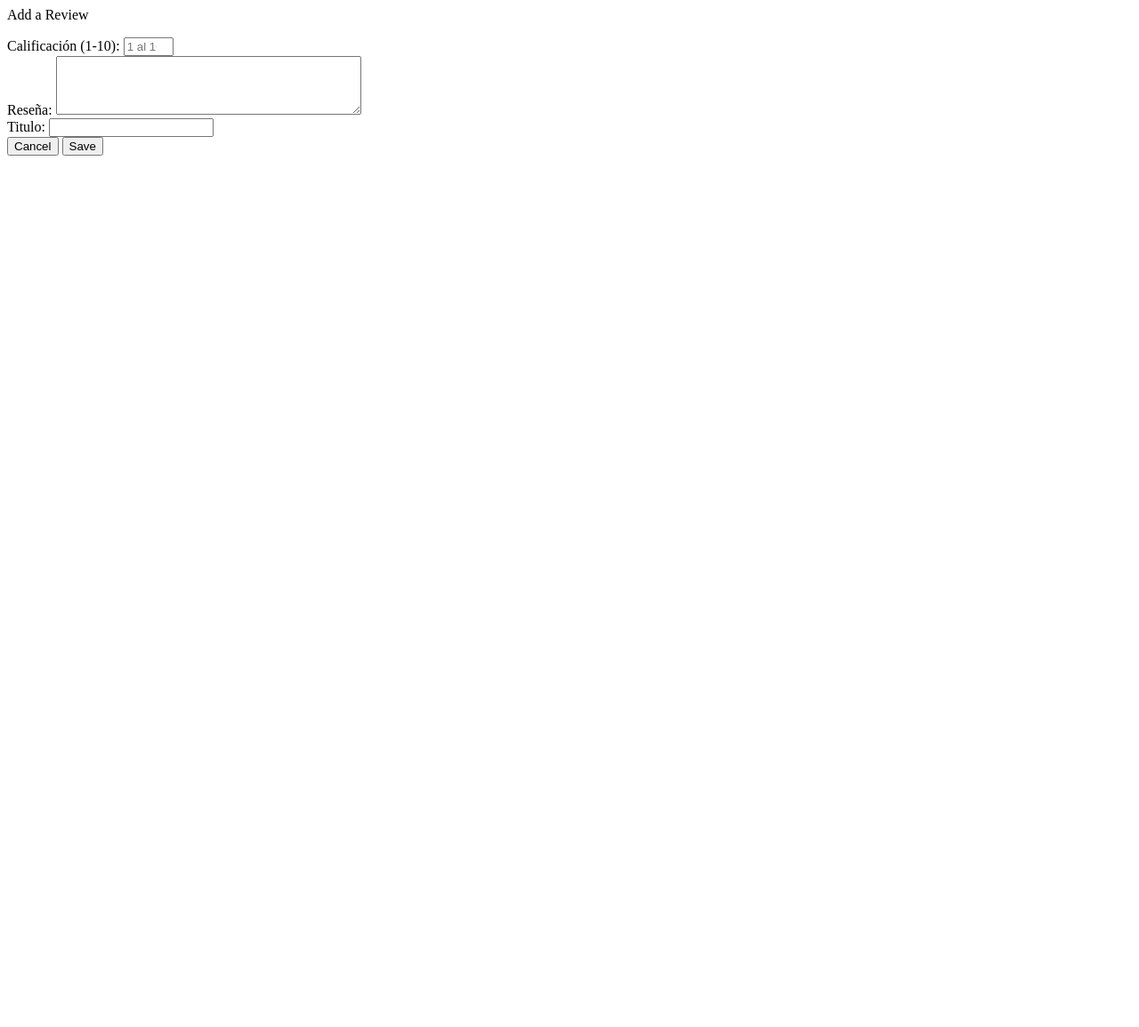
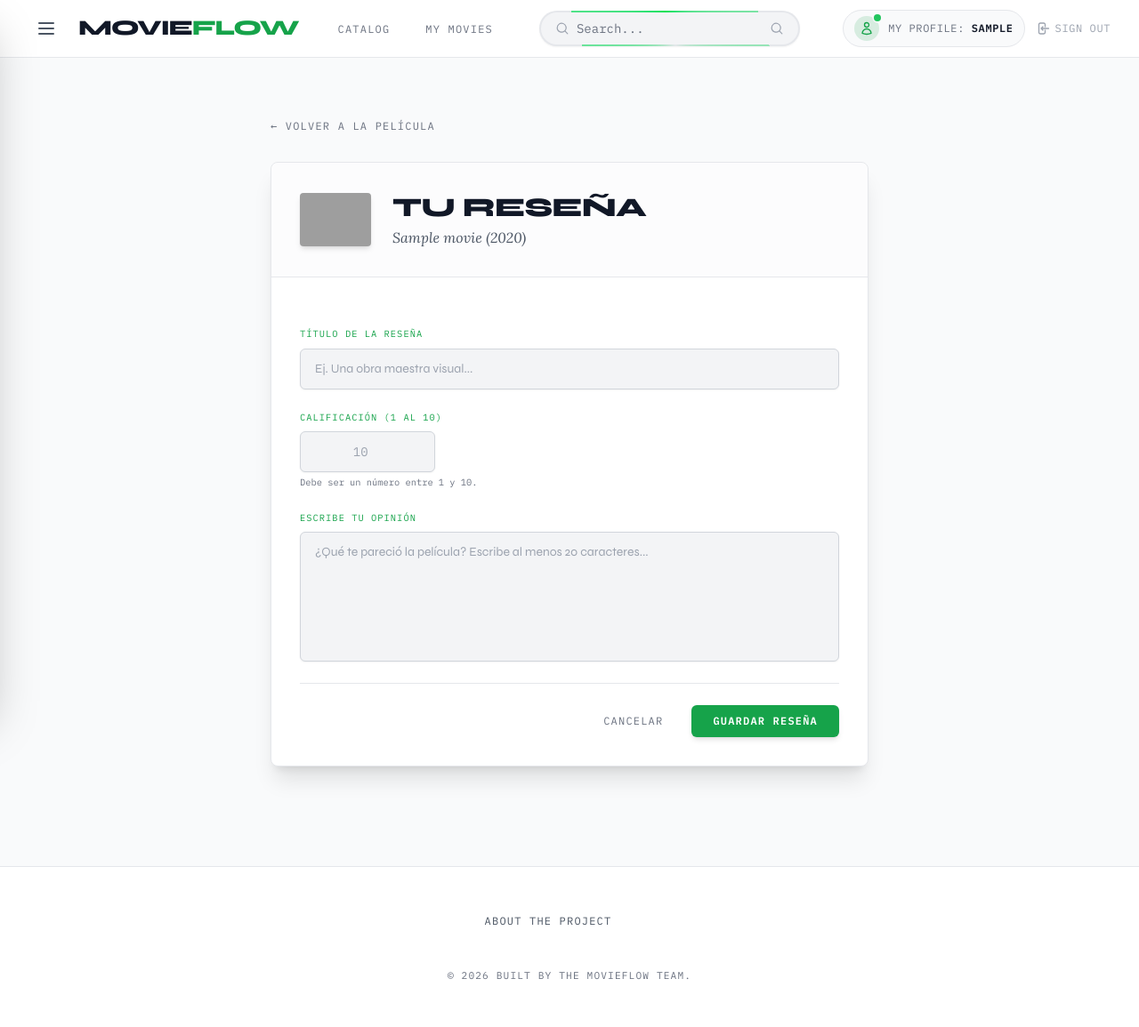
Before and after one commit to DRB03/MovieFlow, a Django app: page /movies/movie_review/add/1/ in a window 1280 px wide. Shown: the whole page at 89% size. Before the commit the page ends 175 px from the top, so only its background shows below. Run offline with Django 5.2, Linux system fonts and the light colour scheme; a user stored in the database is signed in; tables that the repository leaves empty hold one stand-in row (values such as "Sample post"); some libraries are stand-ins or nearby versions; grey boxes are pictures that could not be loaded.

Commit message:
feat(ui): redesign review form page and update user score display

```diff
--- a/movies/templates/movies/movie_review_form.html
+++ b/movies/templates/movies/movie_review_form.html
@@ -1,41 +1,77 @@
-<div id="modal" _="on closeModal or listChanged remove me"
-    class="relative z-10" role="dialog" aria-modal="true">
-  <div class="fixed inset-0 hidden bg-gray-500 bg-opacity-75 transition-opacity md:block"></div>
-        <div class="fixed inset-0 z-10 w-screen overflow-y-auto">
+{% extends "movies/base.html" %}
 
-<div class="flex w-full mx-auto transform
-            text-left text-base transition
-            md:my-8 md:max-w-2xl md:px-4 lg:max-w-4xl">
+{% block content %}
+<div class="bg-gray-50 dark:bg-bg min-h-screen py-10 lg:py-16 px-4 transition-colors duration-300">
+    <div class="max-w-2xl mx-auto">
 
-        <div class="relative flex w-full
-                items-center overflow-hidden bg-white
-                px-4 pb-8 pt-14 shadow-2xl sm:px-6 sm:pt-8 md:p-6 lg:p-8">
+        <a href="{% url 'movie_detail' movie.id %}" class="inline-flex items-center text-xs font-mono tracking-widest uppercase text-gray-500 hover:text-green-600 dark:text-muted dark:hover:text-accent transition-colors mb-8">
+            &larr; Volver a la película
+        </a>
 
-        <form hx-post="/movies/movie_review/add/{{movie.id}}/" hx-target="#modal" hx-swap="outerHTML"
-            class="bg-white  w-full  md:col-span-2">
-            <div class="px-4 py-3 sm:p-8">
-                <p class="block overflow-hidden
-                        text-ellipsis mb-4 dark:text-gray-200 text-xl font-bold"> Add a Review  </p>
-             <div class="grid max-w-2xl grid-cols-1 gap-x-6 gap-y-8 sm:grid-cols-6">
-                   <div class="sm:col-span-4">
-                            {{movie_review_form}}
+        <div class="bg-white dark:bg-surface border border-gray-200 dark:border-bordercol rounded-lg shadow-xl overflow-hidden transition-colors duration-300">
 
-                            <div class="text-sm font-medium text-red-600">
-                                {{ form.description.errors }}
-                            </div>
+            <div class="flex items-center gap-6 p-6 sm:p-8 border-b border-gray-200 dark:border-bordercol bg-gray-50/50 dark:bg-[#151a21]">
+                {% if movie.poster_path %}
+                <img src="https://image.tmdb.org/t/p/w200/{{movie.poster_path}}" alt="Poster" class="w-16 sm:w-20 rounded shadow-md object-cover">
+                {% else %}
+                <div class="w-16 sm:w-20 h-24 bg-gray-200 dark:bg-gray-800 rounded shadow-md flex items-center justify-center">
+                    <span class="text-xs text-gray-500 font-mono">Sin Poster</span>
+                </div>
+                {% endif %}
+
+                <div>
+                    <h1 class="text-2xl sm:text-3xl font-extrabold text-gray-900 dark:text-textcol tracking-tight uppercase">Tu Reseña</h1>
+                    <p class="font-serif italic text-gray-600 dark:text-muted mt-1 text-sm sm:text-base">{{ movie.title }} ({{ movie.release_date|date:"Y" }})</p>
                 </div>
             </div>
-         <div class="mt-6 mr-3 flex items-center justify-end gap-x-6">
-            <button type="button"
-                    _="on click trigger closeModal"
-                class="text-sm font-semibold leading-6 text-gray-900">Cancel</button>
-            <button type="submit" class="rounded-md bg-indigo-600 px-3 py-2 text-sm font-semibold text-white shadow-sm hover:bg-indigo-500 focus-visible:outline focus-visible:outline-2 focus-visible:outline-offset-2 focus-visible:outline-indigo-600">Save</button>
-          </div>
-        </form>
 
+            <form method="POST" action="{% url 'add_review' movie.id %}" class="p-6 sm:p-8 space-y-6">
+                {% csrf_token %}
 
-            </div>
+                {% if movie_review_form.errors %}
+                <div class="p-4 bg-red-50 dark:bg-red-900/20 border border-red-200 dark:border-red-800 rounded-md">
+                    <p class="text-sm text-red-600 dark:text-red-400 font-bold uppercase tracking-wide">Por favor corrige los errores:</p>
+                    <ul class="mt-2 text-xs text-red-500 dark:text-red-300 list-disc list-inside">
+                        {% for field in movie_review_form %}
+                            {% for error in field.errors %}
+                                <li>{{ error }}</li>
+                            {% endfor %}
+                        {% endfor %}
+                    </ul>
+                </div>
+                {% endif %}
+
+                <div>
+                    <label for="id_title" class="block font-mono text-[0.65rem] uppercase tracking-widest text-green-600 dark:text-accent mb-2">Título de la reseña</label>
+                    <input type="text" name="title" id="id_title" required placeholder="Ej. Una obra maestra visual..."
+                           class="block w-full bg-gray-100 dark:bg-[#0f1215] border border-gray-300 dark:border-bordercol rounded-md py-3 px-4 text-gray-900 dark:text-textcol font-sans text-sm placeholder-gray-400 focus:outline-none focus:border-green-600 dark:focus:border-accent focus:ring-1 focus:ring-green-600 dark:focus:ring-accent transition-colors shadow-sm">
+                </div>
+
+                <div>
+    <label for="id_rating" class="block font-mono text-[0.65rem] uppercase tracking-widest text-green-600 dark:text-accent mb-2">Calificación (1 al 10)</label>
+    <input type="number" name="rating" id="id_rating" min="1" max="10" required placeholder="10"
+           oninput="if(this.value > 10) this.value = 10; if(this.value < 1 && this.value !== '') this.value = 1;"
+           class="block w-1/3 sm:w-1/4 bg-gray-100 dark:bg-[#0f1215] border border-gray-300 dark:border-bordercol rounded-md py-3 px-4 text-gray-900 dark:text-textcol font-mono text-sm placeholder-gray-400 focus:outline-none focus:border-green-600 dark:focus:border-accent focus:ring-1 focus:ring-green-600 dark:focus:ring-accent transition-colors shadow-sm text-center">
+    <p class="mt-1 text-[0.65rem] text-gray-500 dark:text-muted font-mono">Debe ser un número entre 1 y 10.</p>
+</div>
+
+                <div>
+                    <label for="id_review" class="block font-mono text-[0.65rem] uppercase tracking-widest text-green-600 dark:text-accent mb-2">Escribe tu opinión</label>
+                    <textarea name="review" id="id_review" rows="6" required minlength="20" placeholder="¿Qué te pareció la película? Escribe al menos 20 caracteres..."
+                              class="block w-full bg-gray-100 dark:bg-[#0f1215] border border-gray-300 dark:border-bordercol rounded-md py-3 px-4 text-gray-900 dark:text-textcol font-sans text-sm placeholder-gray-400 focus:outline-none focus:border-green-600 dark:focus:border-accent focus:ring-1 focus:ring-green-600 dark:focus:ring-accent transition-colors shadow-sm resize-none"></textarea>
+                </div>
+
+                <div class="pt-6 flex items-center justify-end gap-4 border-t border-gray-200 dark:border-bordercol">
+                    <a href="{% url 'movie_detail' movie.id %}" class="px-4 py-2 text-xs font-mono uppercase tracking-widest text-gray-500 hover:text-gray-900 dark:text-muted dark:hover:text-textcol transition-colors">
+                        Cancelar
+                    </a>
+                    <button type="submit" class="bg-green-600 dark:bg-accent hover:bg-green-700 dark:hover:bg-green-500 text-white dark:text-black px-6 py-2.5 rounded-md font-mono text-xs uppercase tracking-widest font-bold transition-colors shadow-md">
+                        Guardar Reseña
+                    </button>
+                </div>
+            </form>
+
         </div>
     </div>
-        </div>
 </div>
+{% endblock content %}
```
Also changed, not shown: movies/templates/movies/movie.html (+3 -6 lines).
